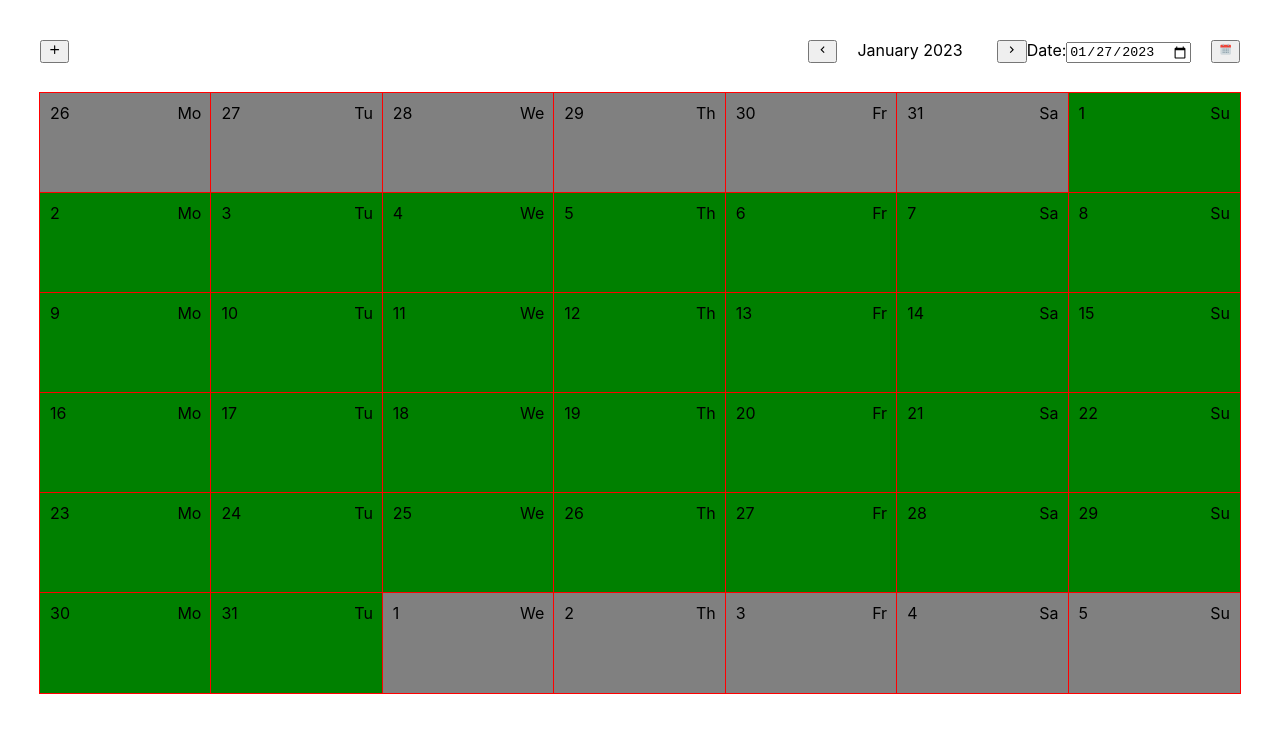
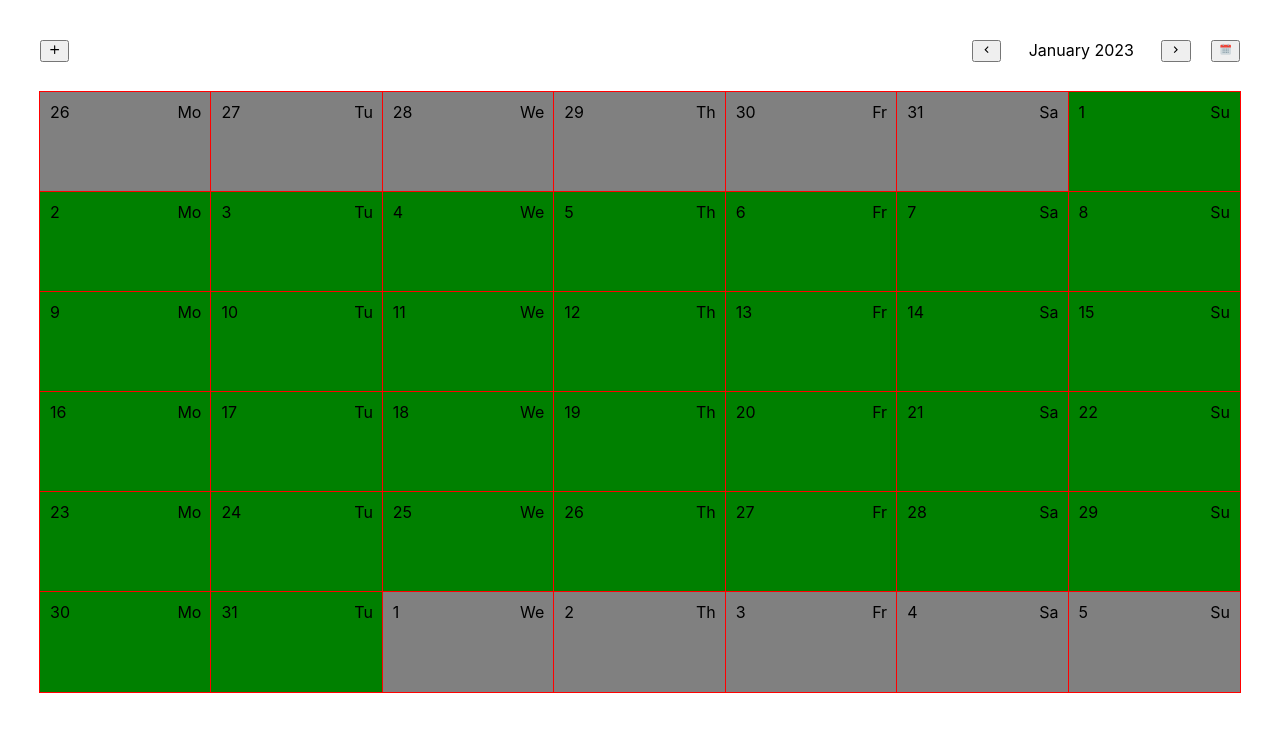
Before and after one commit to Kosynskyi/calendar, a React (Create React App) app: page / in a window 1280 px wide. Shown: the top 732 px of the page. Built offline with nearby package versions, Linux system fonts and the light colour scheme.

Commit message:
save all logics

```diff
--- a/src/components/CurrentDate/CurrentDate.jsx
+++ b/src/components/CurrentDate/CurrentDate.jsx
@@ -1,12 +1,11 @@
 import { useDispatch, useSelector } from "react-redux";
-import { MdKeyboardArrowLeft } from "react-icons/md";
-import { MdKeyboardArrowRight } from "react-icons/md";
+import { MdKeyboardArrowLeft, MdKeyboardArrowRight } from "react-icons/md";
 import { previousMonth, nextMonth } from "../redux/slice";
 import { selectCurrentMonth, selectCurrentYear } from "../redux/selector";
 import { monthList } from "../../data/month";
 import Button from "../Button";
+import { Box } from "../Box";
 import { Text } from "./CurrentDate.styled";
-import { Box } from "../Box";
 
 const CurrentDate = () => {
   const dispatch = useDispatch();
--- a/src/components/CurrentDate/CurrentDate.styled.js
+++ b/src/components/CurrentDate/CurrentDate.styled.js
@@ -5,4 +5,5 @@ export const Text = styled.p`
   padding-left: 20px;
   padding-right: 20px;
   width: 120px;
+  text-align: center;
 `;
--- a/src/components/Header/Header.jsx
+++ b/src/components/Header/Header.jsx
@@ -9,14 +9,23 @@ import Modal from "../Modal";
 import FormAddNote from "../FormAddNote/FormAddNote";
 
 const Header = () => {
-  const [isOpenModal, setIsOpenModal] = useState(false);
+  const [addFormIsOpenModal, setAddFormIsOpenModal] = useState(false);
+  const [choseDateIsOpenModal, setChoseDateIsOpenModal] = useState(false);
 
-  const openModal = () => {
-    setIsOpenModal((prev) => !prev);
+  const openModalAddForm = () => {
+    setAddFormIsOpenModal((prev) => !prev);
   };
 
-  const closeModal = () => {
-    setIsOpenModal((prev) => !prev);
+  const closeModalAddForm = () => {
+    setAddFormIsOpenModal((prev) => !prev);
+  };
+
+  const openModalChoseDate = () => {
+    setChoseDateIsOpenModal((prev) => !prev);
+  };
+
+  const closeModalChoseDate = () => {
+    setChoseDateIsOpenModal((prev) => !prev);
   };
 
   return (
@@ -26,19 +35,28 @@ const Header = () => {
       flexDirection="row"
       justifyContent="space-between"
     >
-      {isOpenModal && (
-        <Modal closeModal={closeModal}>
-          <FormAddNote closeModal={closeModal} />
+      {addFormIsOpenModal && (
+        <Modal closeModal={closeModalAddForm}>
+          <FormAddNote closeModal={closeModalAddForm} />
         </Modal>
       )}
 
-      <Button type="button" onClick={openModal}>
+      {choseDateIsOpenModal && (
+        <Modal closeModal={closeModalChoseDate}>
+          <InputCalendar closeModal={closeModalChoseDate} />
+        </Modal>
+      )}
+
+      <Button type="button" onClick={openModalAddForm}>
         <FiPlus />
       </Button>
       <Box display="flex" flexDirection="row">
         <CurrentDate />
-        <InputCalendar />
-        <Button type="button" style={{ marginLeft: "20px" }}>
+        <Button
+          type="button"
+          style={{ marginLeft: "20px" }}
+          onClick={openModalChoseDate}
+        >
           <FcCalendar />
         </Button>
       </Box>
--- a/src/components/InputCalendar/InputCalendar.jsx
+++ b/src/components/InputCalendar/InputCalendar.jsx
@@ -1,28 +1,72 @@
-import React from "react";
+import { useSelector, useDispatch } from "react-redux";
+import { MdKeyboardArrowLeft, MdKeyboardArrowRight } from "react-icons/md";
+
+import { selectCurrentYear, selectCurrentMonth } from "../redux/selector";
+import { chosenMonth } from "../redux/slice";
+import { previousYear, nextYear } from "../redux/slice";
+import { objectCalendar } from "../../data/objectCalendar";
+import { Box } from "../Box";
+import Button from "../Button";
+import { monthList } from "../../data/month";
+import { List, Item, Month, Year } from "./InputCalendar.styled";
 
 const InputCalendar = () => {
-  const addLeadingZero = (value) => {
-    return String(value).padStart(2, "0");
+  const currentYear = useSelector(selectCurrentYear);
+  const currentMonth = useSelector(selectCurrentMonth);
+
+  const dispatch = useDispatch();
+  const checkMonth = ({ currentTarget }) => {
+    dispatch(chosenMonth(Number(currentTarget.id)));
   };
 
-  const date = new Date();
-  const day = addLeadingZero(date.getDate());
-  const month = addLeadingZero(date.getMonth() + 1);
-  const year = addLeadingZero(date.getFullYear());
-  //   console.log(year, month, day);
+  if (currentYear % 4 === 0) {
+    objectCalendar.February = 29;
+  } else {
+    objectCalendar.February = 28;
+  }
+
+  const comparisonMonth = new Date().getMonth() === currentMonth;
+  console.log(comparisonMonth);
+  const comparisonYear = new Date().getFullYear() === currentYear;
+  console.log(comparisonYear);
+
   return (
-    <>
-      <label>
-        Date:
-        <input
-          type="date"
-          id="start"
-          name="trip-start"
-          value={`${year}-${month}-${day}`}
-          min="1970-01-01"
-        />
-      </label>
-    </>
+    <Box ml="20px" display="flex" flexDirection="column">
+      <Box
+        display="flex"
+        flexDirection="row"
+        alignItems="center"
+        justifyContent="center"
+        mb="20px"
+      >
+        <Button type="button">
+          <MdKeyboardArrowLeft onClick={() => dispatch(previousYear())} />
+        </Button>
+        <Year>{currentYear}</Year>
+
+        <Button type="button">
+          <MdKeyboardArrowRight onClick={() => dispatch(nextYear())} />
+        </Button>
+      </Box>
+
+      <List>
+        {monthList.map((item, index) => (
+          <Item
+            id={index}
+            key={item}
+            style={{
+              backgroundColor:
+                comparisonMonth && comparisonYear && index === currentMonth
+                  ? "yellow"
+                  : "blue",
+            }}
+            onClick={checkMonth}
+          >
+            <Month>{item}</Month>
+          </Item>
+        ))}
+      </List>
+    </Box>
   );
 };
 
--- a/src/components/InputCalendar/InputCalendar.styled.js
+++ b/src/components/InputCalendar/InputCalendar.styled.js
@@ -0,0 +1,38 @@
+import styled from "styled-components";
+
+export const List = styled.ul`
+  display: grid;
+  grid-template-columns: repeat(4, minmax(100px, auto));
+  grid-template-rows: repeat(3, minmax(50px, auto));
+  grid-column-gap: 5px;
+  grid-row-gap: 5px;
+  list-style: none;
+  margin: 0;
+  padding: 0;
+`;
+
+export const Item = styled.li`
+  display: flex;
+  justify-content: center;
+  align-items: center;
+  outline: 1px solid red;
+  border-radius: 4px;
+  cursor: pointer;
+  transition: 500ms;
+
+  &:hover {
+    transform: scale(1.03);
+  }
+`;
+
+export const Month = styled.p`
+  margin: 0;
+  padding: 0;
+`;
+
+export const Year = styled.p`
+  margin: 0;
+  padding: 0;
+  padding-left: 20px;
+  padding-right: 20px;
+`;
--- a/src/components/redux/slice.js
+++ b/src/components/redux/slice.js
@@ -4,7 +4,6 @@ import { monthList } from "../../data/month";
 const initialState = {
   currentMonth: new Date().getMonth(),
   currentYear: new Date().getFullYear(),
-  // currentDay: new Date().getDate(),
 };
 
 const calendarSlice = createSlice({
@@ -25,9 +24,19 @@ const calendarSlice = createSlice({
         state.currentYear += 1;
       }
     },
+    chosenMonth: (state, { payload }) => {
+      state.currentMonth = payload;
+    },
+    previousYear: (state) => {
+      state.currentYear -= 1;
+    },
+    nextYear: (state) => {
+      state.currentYear += 1;
+    },
   },
 });
 
-export const { previousMonth, nextMonth } = calendarSlice.actions;
+export const { previousMonth, nextMonth, chosenMonth, previousYear, nextYear } =
+  calendarSlice.actions;
 
 export const calendarReducer = calendarSlice.reducer;
```
